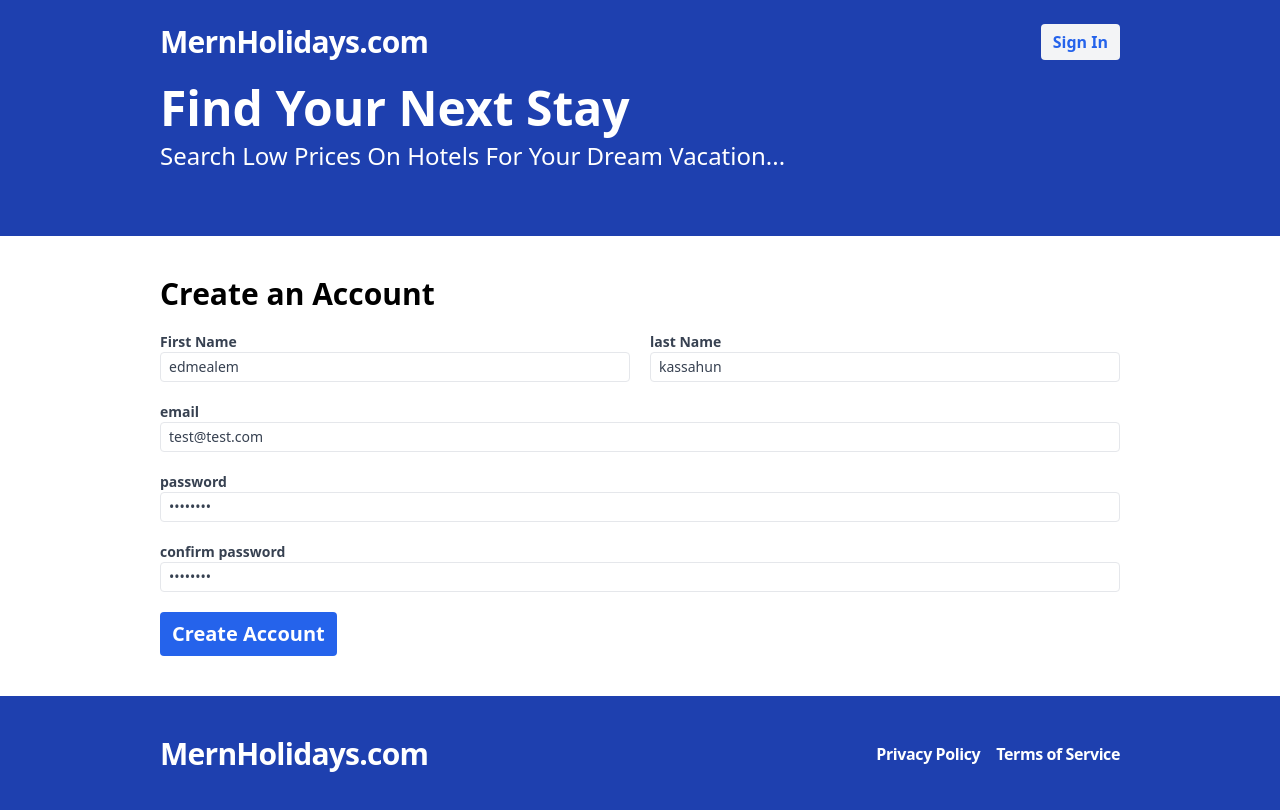
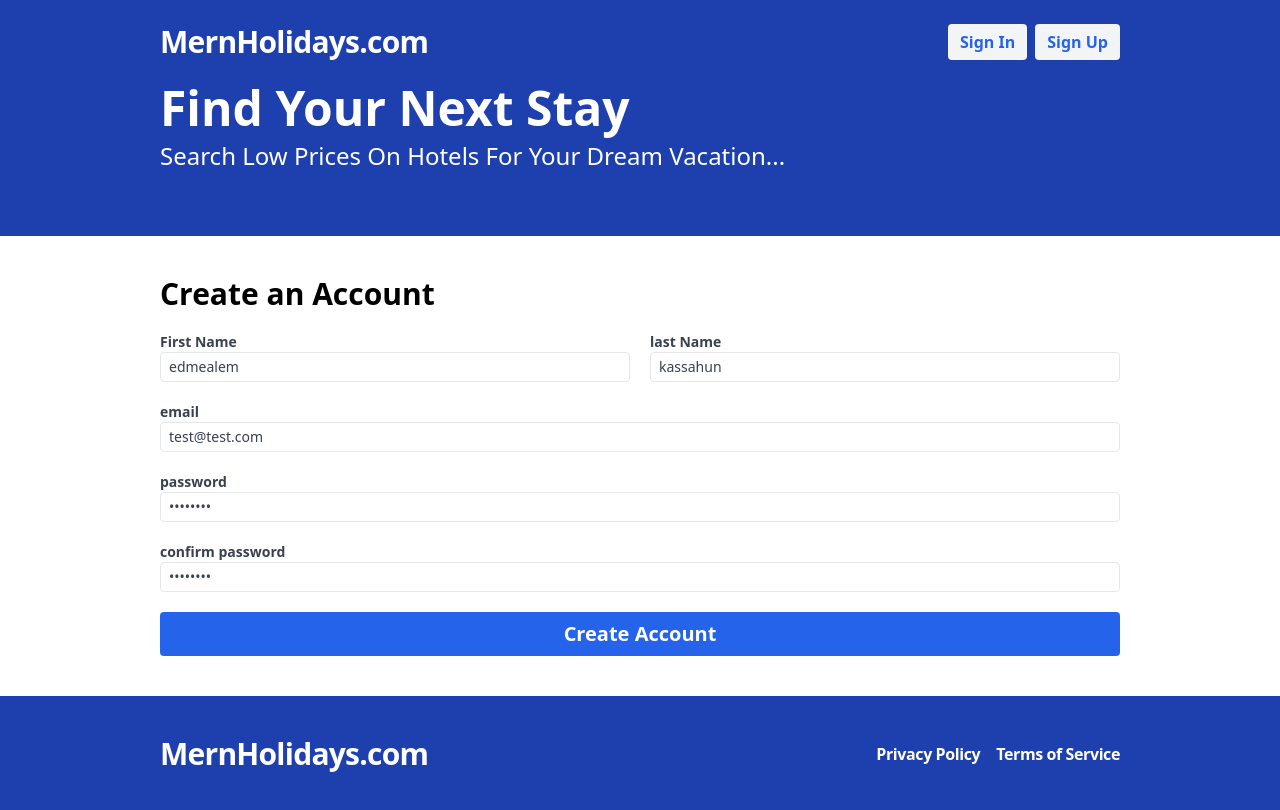
Before and after one commit to BaGorK/bookingApp-mern, a React (Vite) app in the folder frontend/: page /register in a window 1280 px wide. Built offline with nearby package versions, Linux system fonts and the light colour scheme; no server answers.

Commit message:
feat: add a sign up btn | header.tsx

```diff
--- a/frontend/src/components/Header.tsx
+++ b/frontend/src/components/Header.tsx
@@ -13,12 +13,20 @@ export default function Header() {
         </span>
         <span className="flex space-x-2">
           {!isLoggedIn ? (
+            <>
               <Link
                 to="/sign-in"
                 className="flex rounded items-center text-blue-600 font-bold px-3 transition duration-300 hover:bg-gray-300 hover:text-blue-700 bg-gray-100"
               >
                 Sign In
+              </Link>{" "}
+              <Link
+                to="/register"
+                className="flex rounded items-center text-blue-600 font-bold px-3 transition duration-300 hover:bg-gray-300 hover:text-blue-700 bg-gray-100"
+              >
+                Sign Up
               </Link>
+            </>
           ) : (
             <>
               <Link
--- a/frontend/src/pages/Register.tsx
+++ b/frontend/src/pages/Register.tsx
@@ -153,7 +153,7 @@ export default function Register() {
           </p>
         )}
       </label>
-      <span>
+      <span className="flex flex-col">
         <button
           type="submit"
           disabled={status === "pending"}
```
Also changed, not shown: 1 other file (tests, documents, lock files or other folders). Lines whose indentation alone changed are shown as unchanged.
